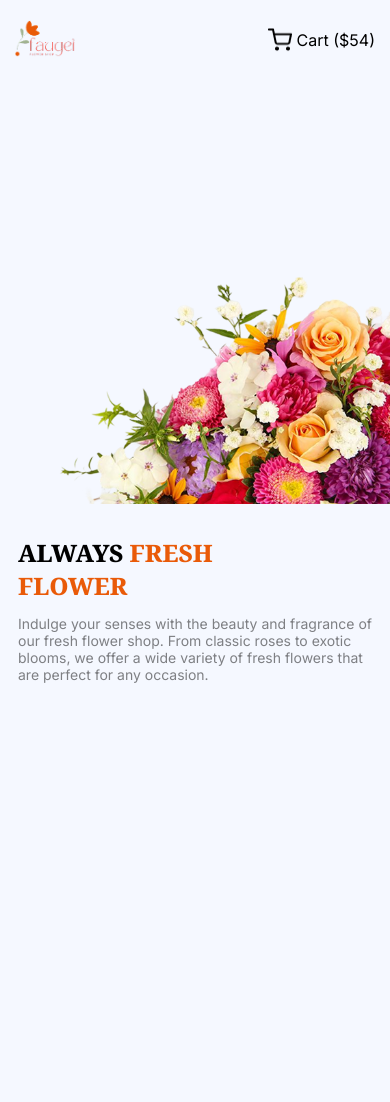
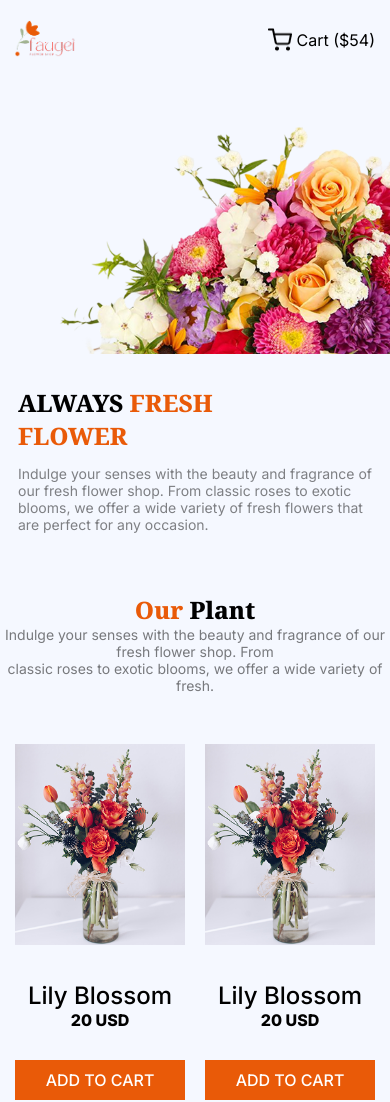
Before and after one commit to Md-Sakib-Rahman/Flower-shop-PH, a plain HTML site: page index.html in a window 390 px wide. Shown: the top 1102 px of the page. Before the commit the page ends 844 px from the top, so only its background shows below. Drawn offline with Linux system fonts and the light colour scheme.

Commit message:
added resposive shop section

```diff
--- a/index.html
+++ b/index.html
@@ -47,6 +47,63 @@
         </div>
     </section>
 
+    <!-- shop section -->
+    <section>
+        <div class="shop-header">
+            <h2 class="noto-serif-bold"><span class="orange">Our</span> Plant</h2>
+            <p class="inter-regular">Indulge your senses with the beauty and fragrance of our fresh flower shop. From<br>classic roses to exotic blooms, we offer a wide variety of fresh.</p>
+        </div>
+        <div class="card-div">
+            <div class="card">
+                <img src="./assets/sample-flower-image.png" alt="">
+                <h2 class="inter-medium">Lily Blossom</h2>
+                <p class="inter-bold">20 USD</p>
+                <button class="inter-semiBold">ADD TO CART</button>
+            </div>
+             <div class="card">
+                <img src="./assets/sample-flower-image.png" alt="">
+                <h2 class="inter-medium">Lily Blossom</h2>
+                <p class="inter-bold">20 USD</p>
+                <button class="inter-semiBold">ADD TO CART</button>
+            </div>
+             <div class="card">
+                <img src="./assets/sample-flower-image.png" alt="">
+                <h2 class="inter-medium">Lily Blossom</h2>
+                <p class="inter-bold">20 USD</p>
+                <button class="inter-semiBold">ADD TO CART</button>
+            </div>
+             <div class="card">
+                <img src="./assets/sample-flower-image.png" alt="">
+                <h2 class="inter-medium">Lily Blossom</h2>
+                <p class="inter-bold">20 USD</p>
+                <button class="inter-semiBold">ADD TO CART</button>
+            </div>
+             <div class="card">
+                <img src="./assets/sample-flower-image.png" alt="">
+                <h2 class="inter-medium">Lily Blossom</h2>
+                <p class="inter-bold">20 USD</p>
+                <button class="inter-semiBold">ADD TO CART</button>
+            </div>
+             <div class="card">
+                <img src="./assets/sample-flower-image.png" alt="">
+                <h2 class="inter-medium">Lily Blossom</h2>
+                <p class="inter-bold">20 USD</p>
+                <button class="inter-semiBold">ADD TO CART</button>
+            </div>
+             <div class="card">
+                <img src="./assets/sample-flower-image.png" alt="">
+                <h2 class="inter-medium">Lily Blossom</h2>
+                <p class="inter-bold">20 USD</p>
+                <button class="inter-semiBold">ADD TO CART</button>
+            </div>
+             <div class="card">
+                <img src="./assets/sample-flower-image.png" alt="">
+                <h2 class="inter-medium">Lily Blossom</h2>
+                <p class="inter-bold">20 USD</p>
+                <button class="inter-semiBold">ADD TO CART</button>
+            </div>
+        </div>
+    </section>
 
 
 </body>
--- a/style.css
+++ b/style.css
@@ -126,7 +126,8 @@ nav{
     flex-direction: column-reverse ;
     width: 100%;
     gap: 28px;
-
+    padding-top: 30px;
+    margin-bottom: 60px;
   }
   .hero-section > div >h1{
     font-size: 24px;
@@ -139,3 +140,74 @@ nav{
     width: 100%;
 }
 }
+
+/* shop css */
+
+
+.shop-header{
+    text-align: center;
+    margin-bottom: 50px;
+}
+.shop-header > h2{
+    font-size: 50px;
+}
+.shop-header > p{
+    font-size: 22px;
+    color: rgba(0, 0, 0, 0.514);
+}
+.card-div{
+    width: 1140px;
+    margin: auto;
+    display: flex;
+    flex-wrap: wrap;
+    gap: 20px;
+
+}
+.card{
+    width: 270px;
+    height: 500px;
+    text-align: center;
+    font-size: 22px;
+}
+.card img {
+    margin-bottom: 30px;
+}
+.card-div button{
+    width: 100%;
+    padding: 10px 50px;
+    color: white;
+    border: none;
+    background-color: #E95A08;
+    font-size: 16px;
+    margin-top: 30px;
+}
+
+@media screen and (max-width: 480px) {
+    .card-div{
+    max-width: 380px;
+    margin: auto;
+
+    justify-content: center;
+    }
+    .card{
+    width: 170px;
+    height: 340px;
+    margin-bottom: 25px;
+    font-size: 16px;
+    }
+
+    .card img{
+        width: 170px;
+    }
+    .card-div button{
+    padding: 10px 25px;
+
+    }
+
+    .shop-header > h2{
+    font-size: 24px;
+    }
+    .shop-header > p{
+    font-size: 14px;
+    }
+}
```
Also changed, not shown: 1 other file.
